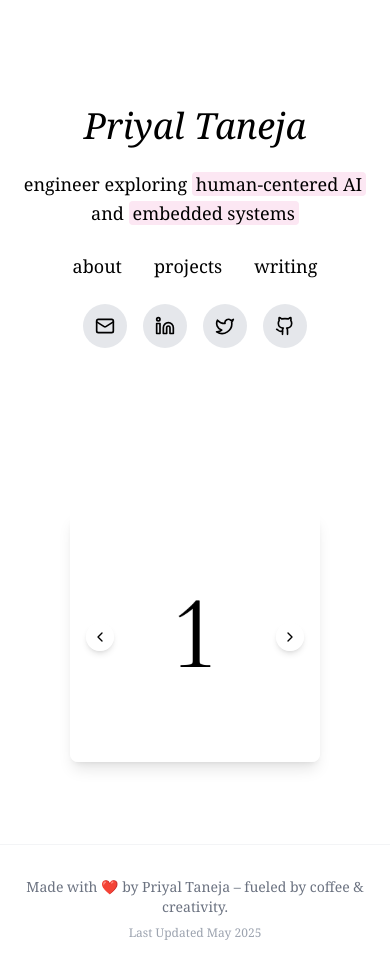
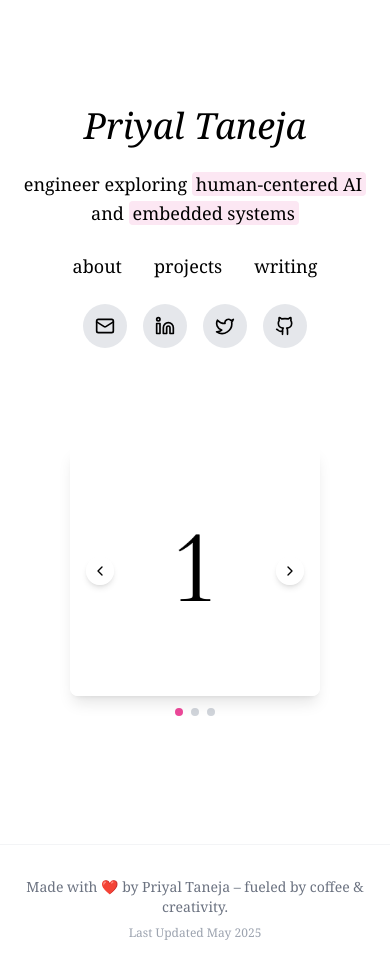
Before and after one commit to priyaltaneja/priyaltaneja, a React (Create React App) app: page / in a window 390 px wide. Built offline with nearby package versions, Linux system fonts and the light colour scheme.

Commit message:
Add mobile swipe gesture animation

```diff
--- a/src/Portfolio.js
+++ b/src/Portfolio.js
@@ -9,6 +9,8 @@ const georgiaStyle = {
 const Portfolio = ({ onNavigate, currentPage, animationKey }) => {
   const [currentSlide, setCurrentSlide] = useState(0);
   const [isLoaded, setIsLoaded] = useState(false);
+  const [touchStart, setTouchStart] = useState(null);
+  const [touchEnd, setTouchEnd] = useState(null);
   const animatedRef = useRef(null);
   // Sample images using placeholder service with square dimensions
   const images = [
@@ -16,6 +18,9 @@ const Portfolio = ({ onNavigate, currentPage, animationKey }) => {
     process.env.PUBLIC_URL + "/images/2.png",
     process.env.PUBLIC_URL + "/images/3.png"
   ];
+
+  // Minimum swipe distance (in px)
+  const minSwipeDistance = 50;
 
   useEffect(() => {
     setIsLoaded(false);
@@ -26,6 +31,30 @@ const Portfolio = ({ onNavigate, currentPage, animationKey }) => {
     const timeout = setTimeout(() => setIsLoaded(true), 10);
     return () => clearTimeout(timeout);
   }, [currentPage, animationKey]);
+
+  const onTouchStart = (e) => {
+    setTouchEnd(null);
+    setTouchStart(e.targetTouches[0].clientX);
+  };
+
+  const onTouchMove = (e) => {
+    setTouchEnd(e.targetTouches[0].clientX);
+  };
+
+  const onTouchEnd = () => {
+    if (!touchStart || !touchEnd) return;
+
+    const distance = touchStart - touchEnd;
+    const isLeftSwipe = distance > minSwipeDistance;
+    const isRightSwipe = distance < -minSwipeDistance;
+
+    if (isLeftSwipe) {
+      nextSlide();
+    }
+    if (isRightSwipe) {
+      prevSlide();
+    }
+  };
 
   const prevSlide = () => setCurrentSlide((s) => (s - 1 + images.length) % images.length);
   const nextSlide = () => setCurrentSlide((s) => (s + 1) % images.length);
@@ -101,9 +130,14 @@ const Portfolio = ({ onNavigate, currentPage, animationKey }) => {
 
         {/* Right side image carousel with cross-fade animation */}
         <div
-          className={`flex-1 md:w-1/2 flex justify-center items-center transition-all duration-700 ${isLoaded ? 'opacity-100 translate-y-0' : 'opacity-0 translate-y-4'}`}
+          className={`flex-1 md:w-1/2 flex flex-col items-center transition-all duration-700 ${isLoaded ? 'opacity-100 translate-y-0' : 'opacity-0 translate-y-4'}`}
         >
-          <div className="relative w-[250px] h-[250px] md:w-[350px] md:h-[350px] rounded-lg overflow-hidden shadow-lg mx-auto">
+          <div
+            className="relative w-[250px] h-[250px] md:w-[350px] md:h-[350px] rounded-lg overflow-hidden shadow-lg"
+            onTouchStart={onTouchStart}
+            onTouchMove={onTouchMove}
+            onTouchEnd={onTouchEnd}
+          >
             {images.map((src, idx) => (
               <img
                 key={idx}
@@ -136,6 +170,21 @@ const Portfolio = ({ onNavigate, currentPage, animationKey }) => {
               </>
             )}
           </div>
+          {/* Pagination dots */}
+          {images.length > 1 && (
+            <div className="flex justify-center space-x-2 mt-3">
+              {images.map((_, idx) => (
+                <button
+                  key={idx}
+                  onClick={() => setCurrentSlide(idx)}
+                  className={`w-2 h-2 rounded-full transition-all duration-300 ${
+                    idx === currentSlide ? 'bg-pink-500' : 'bg-gray-300'
+                  }`}
+                  aria-label={`Go to slide ${idx + 1}`}
+                />
+              ))}
+            </div>
+          )}
         </div>
       </div>
     </div>
```
